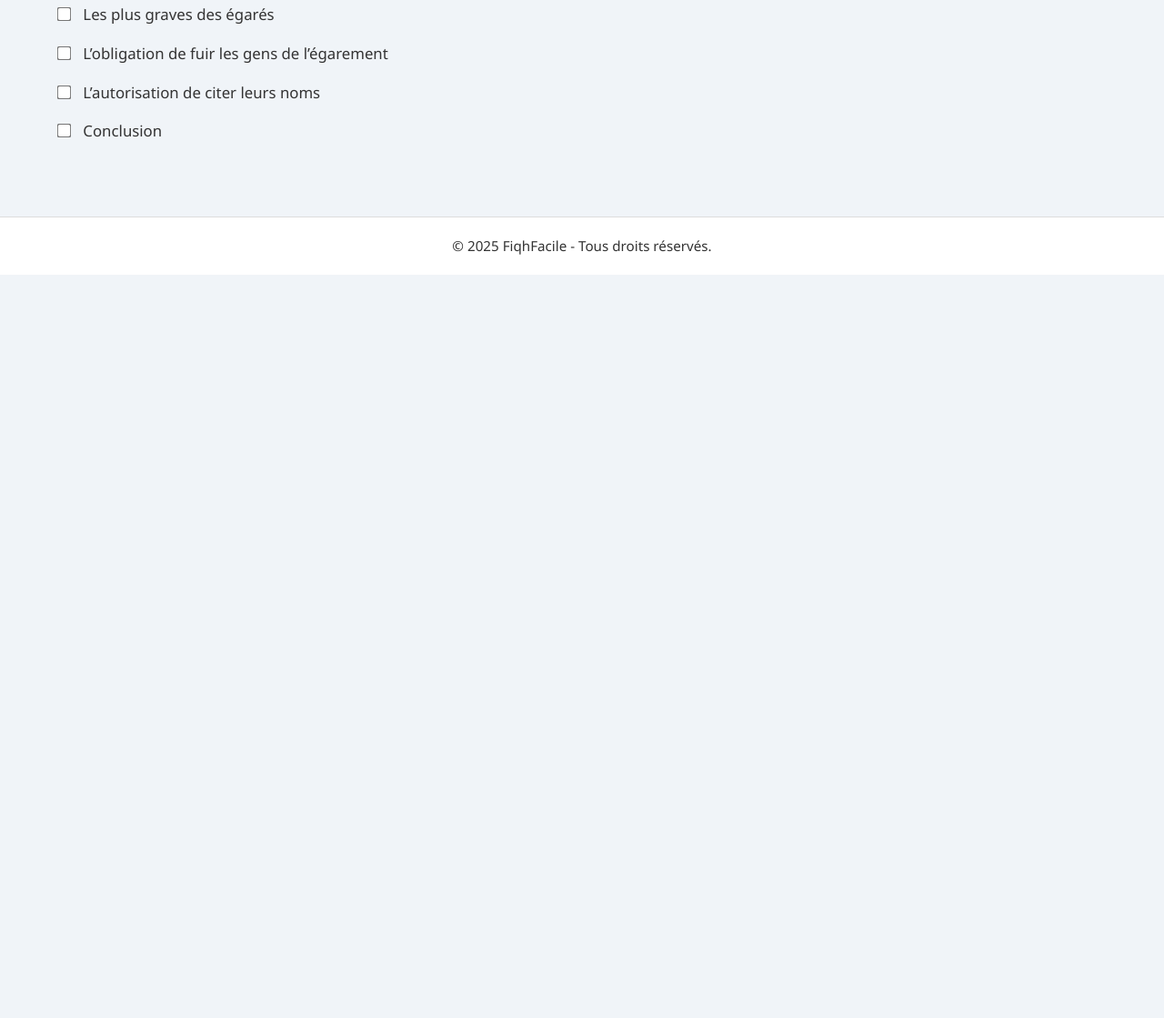
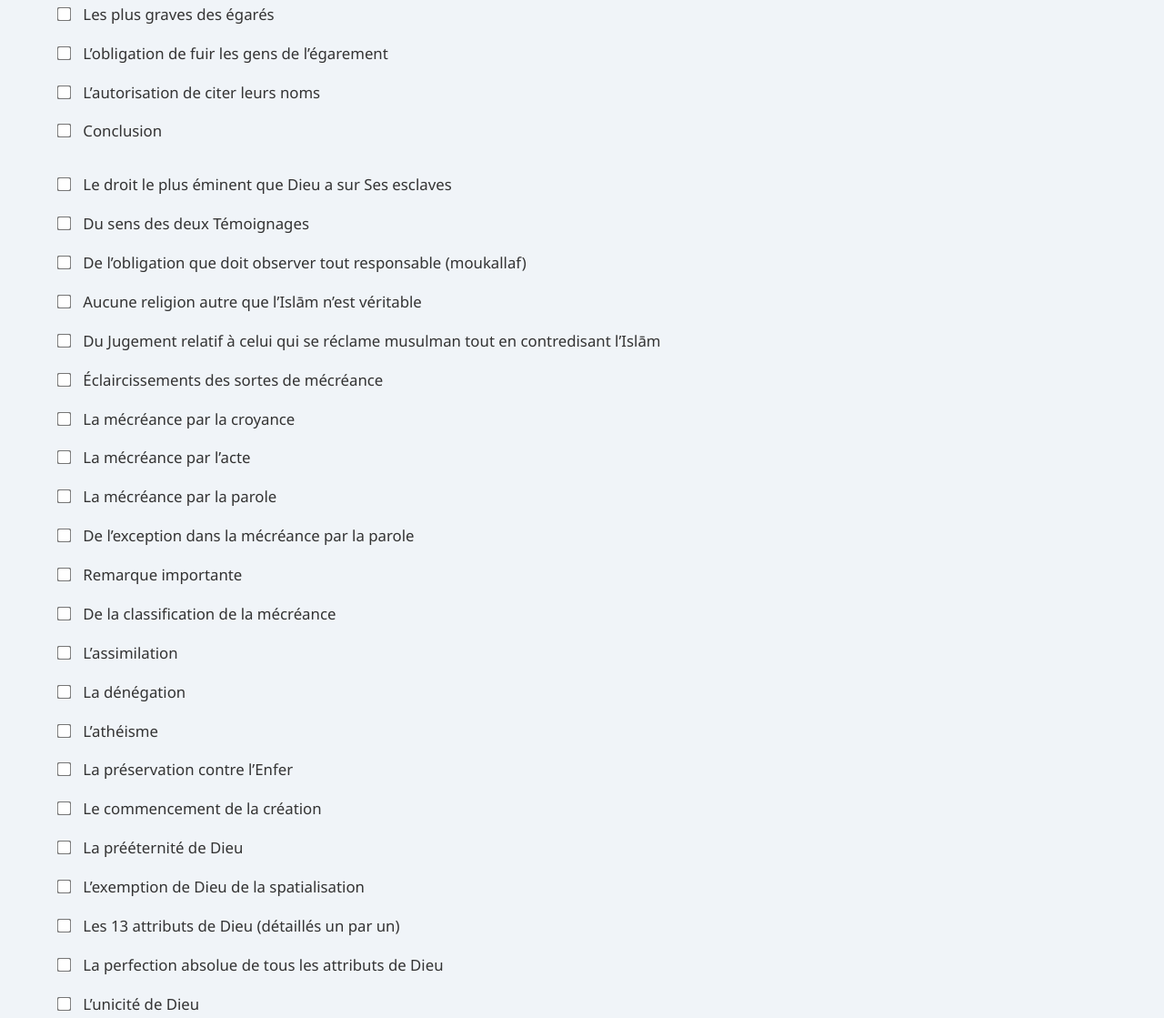
Before and after one commit to alhaqq12/alhaqq12.github.io, a plain HTML site: page niveau3.html in a window 1280 px wide. Shown: the part 1681-2800 px from the top of the page at 91% size. Before the commit the page ends 1983 px from the top, so only its background shows below. Drawn offline with Linux system fonts and the light colour scheme; no server answers.

Commit message:
Update niveau3.html

```diff
--- a/niveau3.html
+++ b/niveau3.html
@@ -35,6 +35,122 @@
   </div>
 
   <ul id="chapitres-list" class="chapter-list"></ul>
+  <ul class='chapter-list'>
+  <li class="chapter-item">
+    <label><input type="checkbox" data-id="niveau3_lecon1" /> Le droit le plus éminent que Dieu a sur Ses esclaves</label>
+  </li>
+  <li class="chapter-item">
+    <label><input type="checkbox" data-id="niveau3_lecon2" /> Du sens des deux Témoignages</label>
+  </li>
+  <li class="chapter-item">
+    <label><input type="checkbox" data-id="niveau3_lecon3" /> De l’obligation que doit observer tout responsable (moukallaf)</label>
+  </li>
+  <li class="chapter-item">
+    <label><input type="checkbox" data-id="niveau3_lecon4" /> Aucune religion autre que l’Islām n’est véritable</label>
+  </li>
+  <li class="chapter-item">
+    <label><input type="checkbox" data-id="niveau3_lecon5" /> Du Jugement relatif à celui qui se réclame musulman tout en contredisant l’Islām</label>
+  </li>
+  <li class="chapter-item">
+    <label><input type="checkbox" data-id="niveau3_lecon6" /> Éclaircissements des sortes de mécréance</label>
+  </li>
+  <li class="chapter-item">
+    <label><input type="checkbox" data-id="niveau3_lecon7" /> La mécréance par la croyance</label>
+  </li>
+  <li class="chapter-item">
+    <label><input type="checkbox" data-id="niveau3_lecon8" /> La mécréance par l’acte</label>
+  </li>
+  <li class="chapter-item">
+    <label><input type="checkbox" data-id="niveau3_lecon9" /> La mécréance par la parole</label>
+  </li>
+  <li class="chapter-item">
+    <label><input type="checkbox" data-id="niveau3_lecon10" /> De l’exception dans la mécréance par la parole</label>
+  </li>
+  <li class="chapter-item">
+    <label><input type="checkbox" data-id="niveau3_lecon11" /> Remarque importante</label>
+  </li>
+  <li class="chapter-item">
+    <label><input type="checkbox" data-id="niveau3_lecon12" /> De la classification de la mécréance</label>
+  </li>
+  <li class="chapter-item">
+    <label><input type="checkbox" data-id="niveau3_lecon13" /> L’assimilation</label>
+  </li>
+  <li class="chapter-item">
+    <label><input type="checkbox" data-id="niveau3_lecon14" /> La dénégation</label>
+  </li>
+  <li class="chapter-item">
+    <label><input type="checkbox" data-id="niveau3_lecon15" /> L’athéisme</label>
+  </li>
+  <li class="chapter-item">
+    <label><input type="checkbox" data-id="niveau3_lecon16" /> La préservation contre l’Enfer</label>
+  </li>
+  <li class="chapter-item">
+    <label><input type="checkbox" data-id="niveau3_lecon17" /> Le commencement de la création</label>
+  </li>
+  <li class="chapter-item">
+    <label><input type="checkbox" data-id="niveau3_lecon18" /> La prééternité de Dieu</label>
+  </li>
+  <li class="chapter-item">
+    <label><input type="checkbox" data-id="niveau3_lecon19" /> L’exemption de Dieu de la spatialisation</label>
+  </li>
+  <li class="chapter-item">
+    <label><input type="checkbox" data-id="niveau3_lecon20" /> Les 13 attributs de Dieu (détaillés un par un)</label>
+  </li>
+  <li class="chapter-item">
+    <label><input type="checkbox" data-id="niveau3_lecon21" /> La perfection absolue de tous les attributs de Dieu</label>
+  </li>
+  <li class="chapter-item">
+    <label><input type="checkbox" data-id="niveau3_lecon22" /> L’unicité de Dieu</label>
+  </li>
+  <li class="chapter-item">
+    <label><input type="checkbox" data-id="niveau3_lecon23" /> Le Tawḥīd dans la Seigneurie</label>
+  </li>
+  <li class="chapter-item">
+    <label><input type="checkbox" data-id="niveau3_lecon24" /> Le Tawḥīd dans l’adoration</label>
+  </li>
+  <li class="chapter-item">
+    <label><input type="checkbox" data-id="niveau3_lecon25" /> Ce que signifie « Dieu est au-dessus du Trône »</label>
+  </li>
+  <li class="chapter-item">
+    <label><input type="checkbox" data-id="niveau3_lecon26" /> Du sens des versets équivoques</label>
+  </li>
+  <li class="chapter-item">
+    <label><input type="checkbox" data-id="niveau3_lecon27" /> L’erreur des anthropomorphistes</label>
+  </li>
+  <li class="chapter-item">
+    <label><input type="checkbox" data-id="niveau3_lecon28" /> La voie des gens de la vérité dans l’interprétation des textes</label>
+  </li>
+  <li class="chapter-item">
+    <label><input type="checkbox" data-id="niveau3_lecon29" /> L’imitation aveugle et ses conséquences</label>
+  </li>
+  <li class="chapter-item">
+    <label><input type="checkbox" data-id="niveau3_lecon30" /> La définition de la secte sauvée</label>
+  </li>
+  <li class="chapter-item">
+    <label><input type="checkbox" data-id="niveau3_lecon31" /> L’obligation de suivre la vérité</label>
+  </li>
+  <li class="chapter-item">
+    <label><input type="checkbox" data-id="niveau3_lecon32" /> De la voie à suivre pour celui qui désire la guidée</label>
+  </li>
+  <li class="chapter-item">
+    <label><input type="checkbox" data-id="niveau3_lecon33" /> L’ordonnance d’avertir contre les innovateurs</label>
+  </li>
+  <li class="chapter-item">
+    <label><input type="checkbox" data-id="niveau3_lecon34" /> Du statut des groupes égarés</label>
+  </li>
+  <li class="chapter-item">
+    <label><input type="checkbox" data-id="niveau3_lecon35" /> Les plus graves des égarés</label>
+  </li>
+  <li class="chapter-item">
+    <label><input type="checkbox" data-id="niveau3_lecon36" /> L’obligation de fuir les gens de l’égarement</label>
+  </li>
+  <li class="chapter-item">
+    <label><input type="checkbox" data-id="niveau3_lecon37" /> L’autorisation de citer leurs noms</label>
+  </li>
+  <li class="chapter-item">
+    <label><input type="checkbox" data-id="niveau3_lecon38" /> Conclusion</label>
+  </li>
+</ul>
 </main>
 
 <footer class="footer">
```
